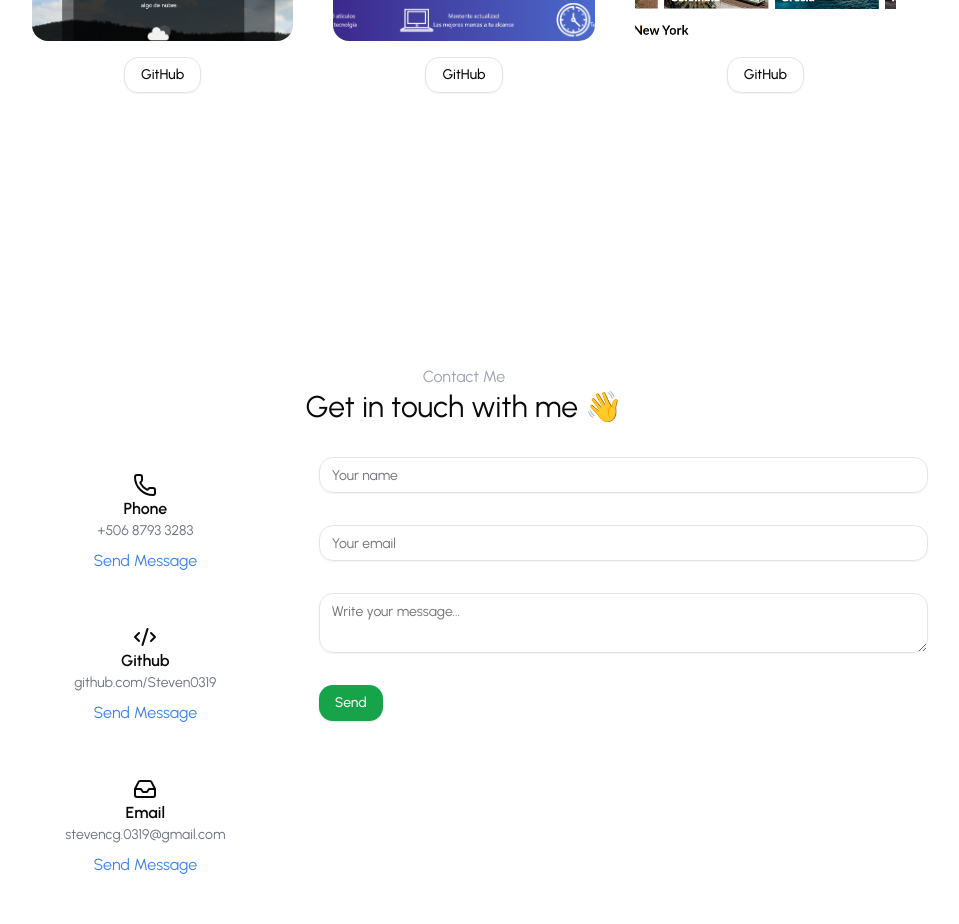
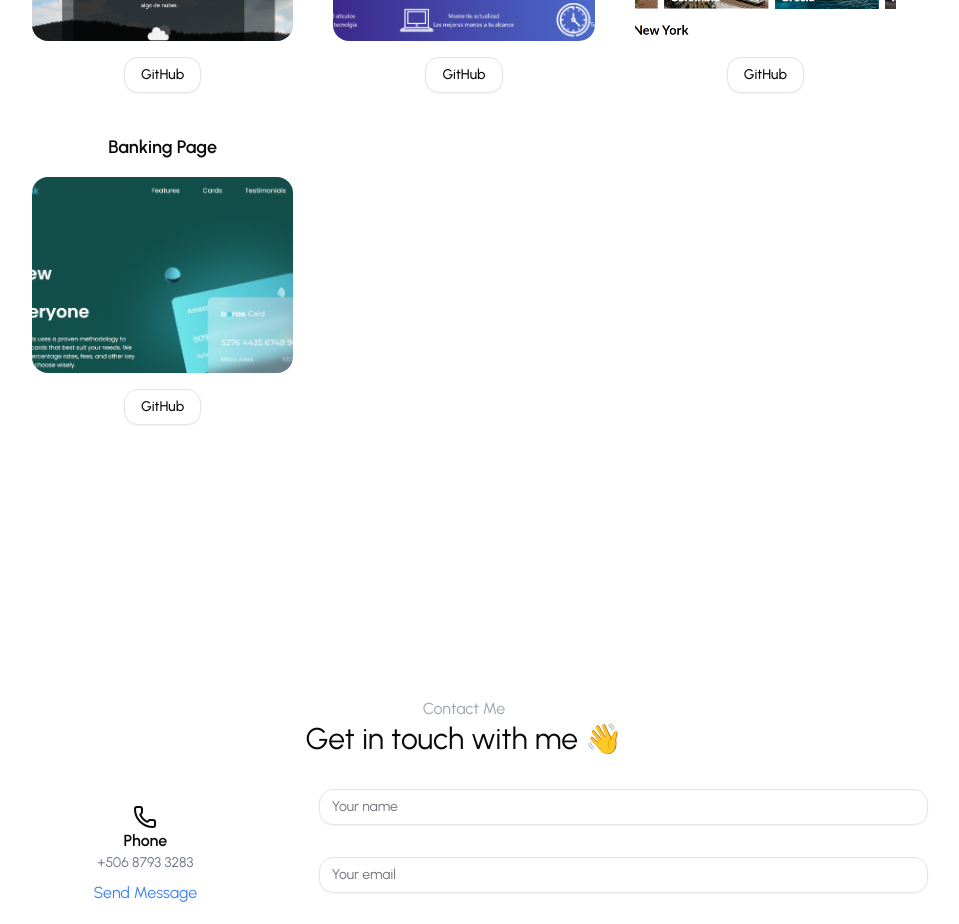
Before and after one commit to Steven0319/Portfolio, a Next.js app: page / in a window 1280 px wide. Shown: the part 3500-4424 px from the top of the page, without its empty margins (176-1135 px from the left). Built offline with nearby package versions, Linux system fonts and the light colour scheme.

Commit message:
Fix preview image name

```diff
--- a/src/data.tsx
+++ b/src/data.tsx
@@ -109,6 +109,12 @@ export const dataPortfolio = [
     image: "/image-6.jpg",
     urlGithub: "https://github.com/Steven0319/Booking-App.git",
   },
+  {
+    id: 7,
+    title: "Banking Page",
+    image: "/image-7.jpg",
+    urlGithub: "https://github.com/Steven0319/Landing-Page-Banking.git",
+  },
 ];
 
 // ✅ EXPERIENCE & SKILLS
```
Also changed, not shown: public/image-7.jpg (added), 1 other file (tests, documents, lock files or other folders).
